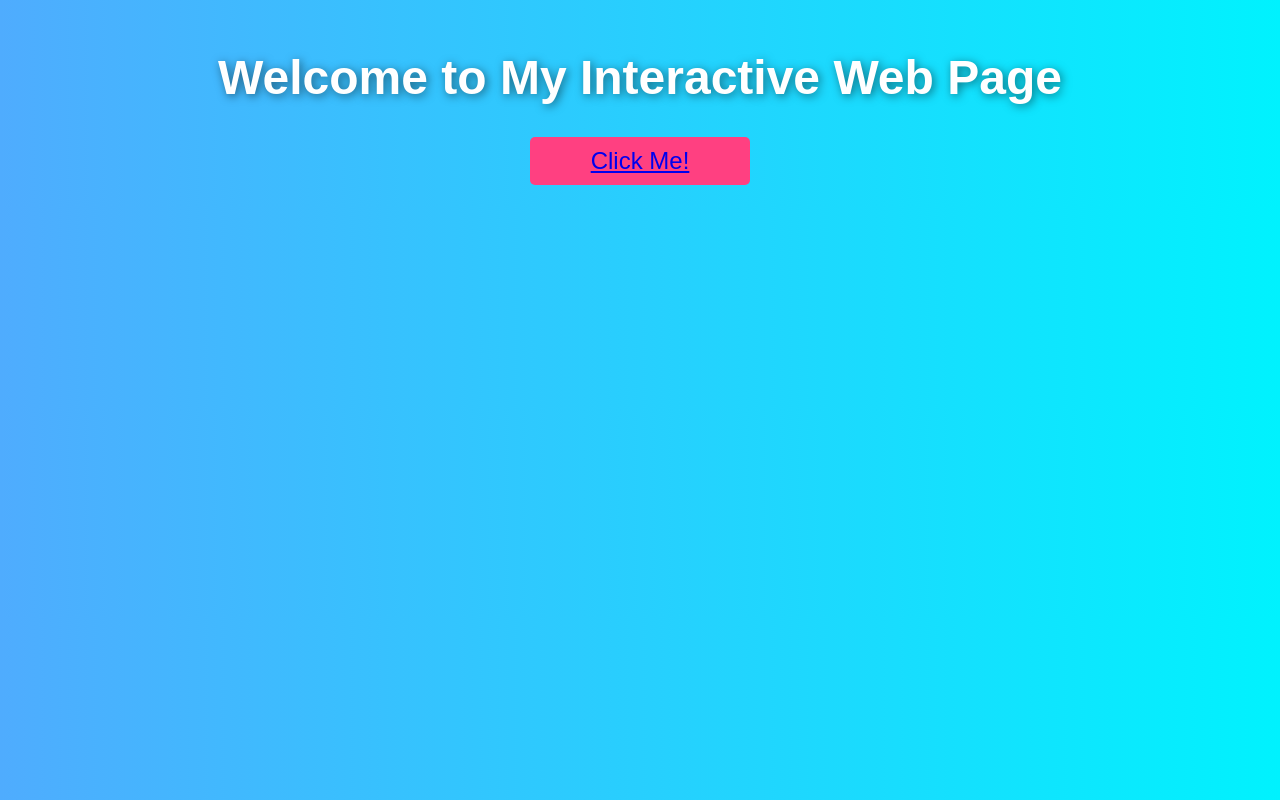
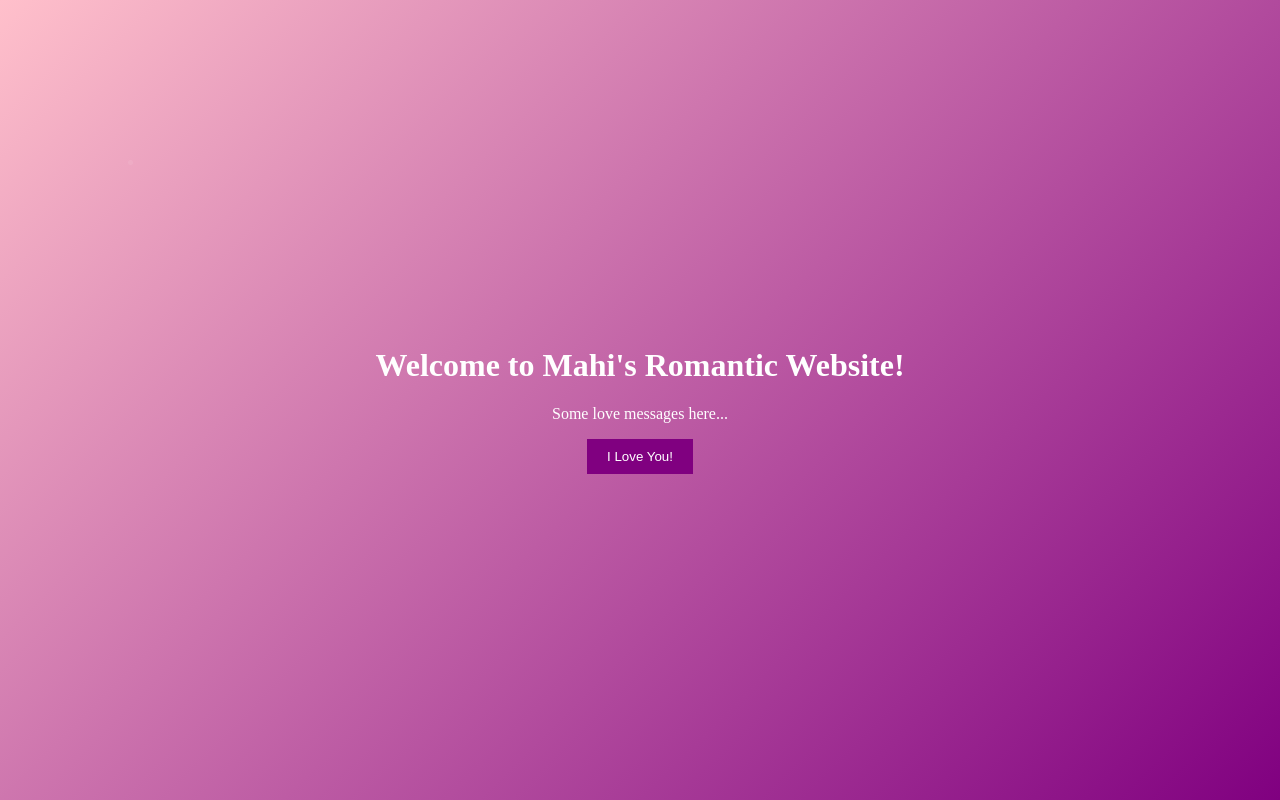
Before and after one commit to bishugandu896-cmd/Mahi-love, a plain HTML site: page index.html in a window 1280 px wide. Drawn offline with Linux system fonts and the light colour scheme.

Commit message:
Update index.html with romantic website features for Mahi

```diff
--- a/index.html
+++ b/index.html
@@ -3,48 +3,112 @@
 <head>
     <meta charset="UTF-8">
     <meta name="viewport" content="width=device-width, initial-scale=1.0">
-    <link rel="stylesheet" href="styles.css">
-    <title>My Interactive Web Page</title>
+    <title>Romantic Website for Mahi</title>
     <style>
         body {
-            background: linear-gradient(to right, #4facfe, #00f2fe);
+            margin: 0;
+            padding: 0;
+            height: 100vh;
+            display: flex;
+            justify-content: center;
+            align-items: center;
+            background: linear-gradient(135deg, pink, purple);
+            animation: gradient 15s ease infinite;
+            overflow: hidden;
+        }
+
+        @keyframes gradient {
+            0% { background-position: 0% 50%; }
+            50% { background-position: 100% 50%; }
+            100% { background-position: 0% 50%; }
+        }
+
+        #container {
+            text-align: center;
             color: white;
-            font-family: Arial, sans-serif;
-            animation: fadeIn 2s;
+            z-index: 1;
         }
-        @keyframes fadeIn {
-            from { opacity: 0; }
-            to { opacity: 1; }
+
+        .rose {
+            position: absolute;
+            width: 100px;
+            height: 100px;
+            animation: bloom 5s infinite;
         }
-        h1 {
-            text-align: center;
-            margin-top: 50px;
-            font-size: 3em;
-            text-shadow: 2px 2px 10px rgba(0, 0, 0, 0.5);
+
+        @keyframes bloom {
+            0% { transform: scale(1); }
+            50% { transform: scale(1.2); }
+            100% { transform: scale(1); }
         }
+
+        .star {
+            position: absolute;
+            width: 5px;
+            height: 5px;
+            background: white;
+            border-radius: 50%;
+            animation: twinkle 1.5s infinite;
+        }
+
+        @keyframes twinkle {
+            0%, 100% { opacity: 1; }
+            50% { opacity: 0; }
+        }
+
+        .falling-petal {
+            position: absolute;
+            animation: fall 4s infinite;
+        }
+
+        @keyframes fall {
+            0% { transform: translateY(0); }
+            100% { transform: translateY(100vh); }
+        }
+
         .button {
-            display: block;
-            width: 200px;
-            margin: 20px auto;
-            padding: 10px;
-            text-align: center;
-            background: #ff4081;
-            border-radius: 5px;
-            transition: background 0.3s;
-            font-size: 1.5em;
+            padding: 10px 20px;
+            background-color: purple;
+            color: white;
+            border: none;
+            cursor: pointer;
+            transition: transform 0.2s;
         }
+
         .button:hover {
-            background: #f50057;
+            transform: scale(1.1);
+            animation: confetti 0.5s forwards;
         }
+
+        @keyframes confetti {
+            from { transform: scale(1); }
+            to { transform: scale(1); } /* Add confetti effect here */
+        }
+
+        .card {
+            background: rgba(255, 255, 255, 0.1);
+            border-radius: 10px;
+            padding: 20px;
+            margin: 10px;
+        }
+
+        /* Add more styles for reasons and memories sections */
     </style>
 </head>
 <body>
-    <h1>Welcome to My Interactive Web Page</h1>
-    <a href="#" class="button">Click Me!</a>
+    <div id="container">
+        <h1>Welcome to Mahi's Romantic Website!</h1>
+        <p>Some love messages here...</p>
+        <button class="button">I Love You!</button>
+        <div class="rose"></div>
+        <div class="star" style="left: 10%; top: 20%;"></div>
+        <div class="falling-petal" style="left: 30%; animation-delay: 2s;"></div>
+        <div class="falling-petal" style="left: 70%; animation-delay: 3s;"></div>
+        <!-- Continue adding more petals and stars -->
+    </div>
     <script>
-        document.querySelector('.button').addEventListener('click', function() {
-            alert('Button clicked!');
-        });
+        // JavaScript for dynamic effects
+        // Implement dynamic messages, confetti effects, etc.
     </script>
 </body>
 </html>
```
